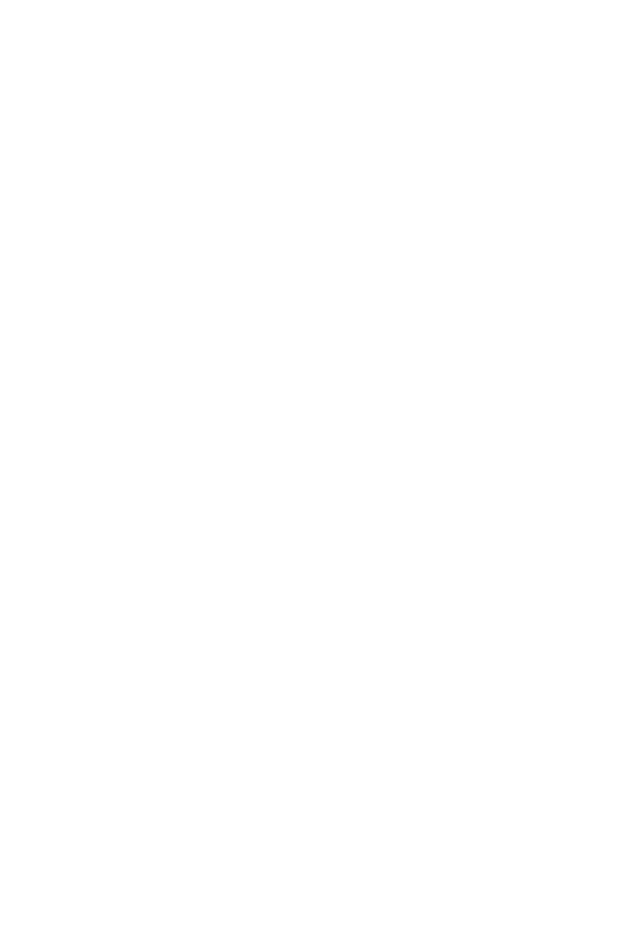
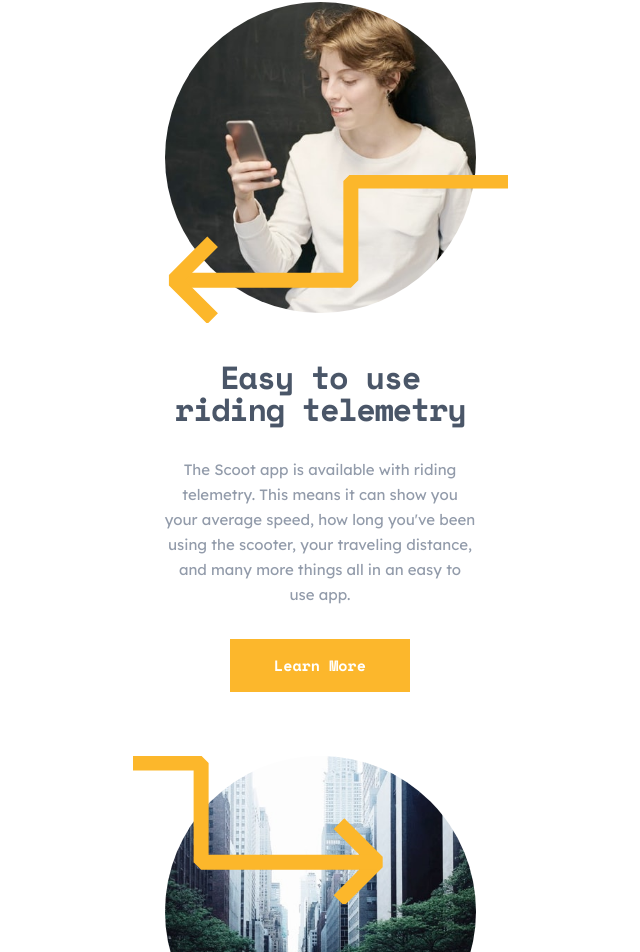
Before and after one commit to LucasS-Goncalves/scoot, an Angular app: page / in a window 1280 px wide. Shown: the part 1304-2256 px from the top of the page, without its empty margins (320-960 px from the left). Before the commit the page ends 1178 px from the top, so only its background shows below. Built offline with nearby package versions, Linux system fonts and the light colour scheme.

Commit message:
finishing benefits section layout for mobiles

```diff
--- a/src/app/components/home/home.component.html
+++ b/src/app/components/home/home.component.html
@@ -59,4 +59,34 @@
     <div class="greyLine"></div>
   </section>
 
+  <section class="benefits_section">
+    <ul class="benefits_list">
+      <li class="benefit" *ngFor="let benefit of benefits">
+        <div class="img_container">
+          <img [src]="benefit.imgSrc" alt="" class="benefit_img">
+        </div>
+
+        <article class="benefit_info">
+          <h2 class="benefit_title">
+            {{benefit.title}}
+          </h2>
+          <p class="benefit_description">
+            {{benefit.description}}
+          </p>
+          <button class="yellow_button">
+            Learn More
+          </button>
+        </article>
+
+        <div class="arrow_div">
+          <img [src]="benefit.arrow" alt="" class="arrow">
+        </div>
+
+        <div class="ball_div">
+          <img [src]="benefit.ball" alt="" class="ball">
+        </div>
+      </li>
+    </ul>
+  </section>
+
 </main>
--- a/src/app/components/home/home.component.ts
+++ b/src/app/components/home/home.component.ts
@@ -6,7 +6,8 @@
   styleUrls: [
     './home.component.css',
     './styles/main-img-section.css',
-    './styles/steps-section.css'
+    './styles/steps-section.css',
+    './styles/benefits-section.css'
   ]
 })
 export class HomeComponent {
@@ -28,4 +29,29 @@
       description: 'Scan the QR code and the bike will unlock. Retract the cable lock, put on a helmet, and you’re off! Always lock bikes away from walkways and accessibility ramps.'
     }
   ];
+
+  benefits = [
+    {
+      imgSrc: '../../../assets/images/telemetry.jpg',
+      title: 'Easy to use riding telemetry',
+      description: "The Scoot app is available with riding telemetry. This means it can show you your average speed, how long you've been using the scooter, your traveling distance, and many more things all in an easy to use app.",
+      arrow: '../../../assets/patterns/left-downward-arrow.svg',
+      ball: '../../../assets/patterns/circle.svg'
+    },
+    {
+      imgSrc: '../../../assets/images/near-you.jpg',
+      title: 'Coming to a city near you',
+      description: "Scoot is available in 4 major cities so far. We’re expanding rapidly, so be sure to let us know if you want to see us in your hometown. We’re aiming to let our scooters loose on 23 cities over the coming year.",
+      arrow: '../../../assets/patterns/right-arrow.svg',
+      ball: '../../../assets/patterns/circle.svg'
+    },
+    {
+      imgSrc: '../../../assets/images/payments.jpg',
+      title: 'Zero hassle payments',
+      description: "Our payment is as easy as one two three. We accept most credit cards and debit cards. You can also link your PayPal account inside the app. Need to pay later? No worries! You can defer payment for up to a month.",
+      arrow: '../../../assets/patterns/left-downward-arrow.svg',
+      ball: '../../../assets/patterns/circle.svg'
+    },
+
+  ]
 }
--- /dev/null
+++ b/src/app/components/home/styles/benefits-section.css
@@ -0,0 +1,124 @@
+.benefits_section{
+  width: 100%;
+  display: flex;
+  align-items: center;
+  justify-content: center;
+  margin-top: 8rem;
+}
+
+.benefits_list{
+  width: 311px;
+  display: flex;
+  flex-direction: column;
+  align-items: center;
+  gap: 4rem;
+}
+
+.benefits_list .benefit{
+  width: 100%;
+  display: flex;
+  flex-direction: column;
+  align-items: center;
+  gap: 3rem;
+  position: relative;
+}
+
+.benefits_list .benefit .img_container{
+  width: 311px;
+  height: 311px;
+}
+
+.benefits_list .benefit .img_container .benefit_img{
+  width: 100%;
+  border-radius: 100%;
+}
+
+.benefits_list .benefit .benefit_info{
+  width: 311px;
+  display: flex;
+  flex-direction: column;
+  align-items: center;
+  gap: 2rem;
+  text-align: center;
+}
+
+.benefits_list .benefit .benefit_info .benefit_title{
+  font-size: 2rem;
+  font-family: var(--space-mono);
+  font-weight: 700;
+  line-height: 32px;
+  letter-spacing: -1.43px;
+  color: var(--dark-navy);
+}
+
+.benefits_list .benefit .benefit_info .benefit_description{
+  font-size: .9375rem;
+  font-family: var(--lexend-deca);
+  font-weight: 400;
+  line-height: 25px;
+  color: var(--dim-grey);
+}
+
+.benefits_list .benefit .benefit_info .yellow_button{
+  width: 180px;
+  height: 53px;
+  font-size: .9375rem;
+  font-family: var(--space-mono);
+  font-weight: 700;
+  line-height: 25px;
+  border: none;
+  background-color: var(--yellow);
+  color: var(--white);
+}
+
+.benefits_list .benefit:first-child .arrow_div{
+  display: block;
+  position: absolute;
+  width: 340px;
+  height: 148px;
+  top: 25%;
+  right: -32px;
+}
+
+.benefits_list .benefit:first-child .arrow_div .arrow{
+  width: 100%;
+  height: 100%;
+  object-fit: none;
+  object-position: left;
+}
+
+.benefits_list .benefit:nth-child(even) .arrow_div{
+  position: absolute;
+  width: 250px;
+  height: 148px;
+  top: 0%;
+  left: -32px;
+}
+
+.benefits_list .benefit:nth-child(even) .arrow_div .arrow{
+  width: 100%;
+  height: 100%;
+  object-fit: none;
+  object-position: right;
+}
+
+.benefits_list .benefit:nth-child(odd):not(:first-child) .arrow_div{
+  position: absolute;
+  width: 250px;
+  height: 148px;
+  top: 0%;
+  right: -32px;
+}
+
+.benefits_list .benefit:nth-child(odd):not(:first-child) .arrow_div .arrow{
+  width: 100%;
+  height: 100%;
+  object-fit: none;
+  object-position: left;
+}
+
+
+
+.benefits_list .benefit .ball_div{
+  display: none;
+}
```
